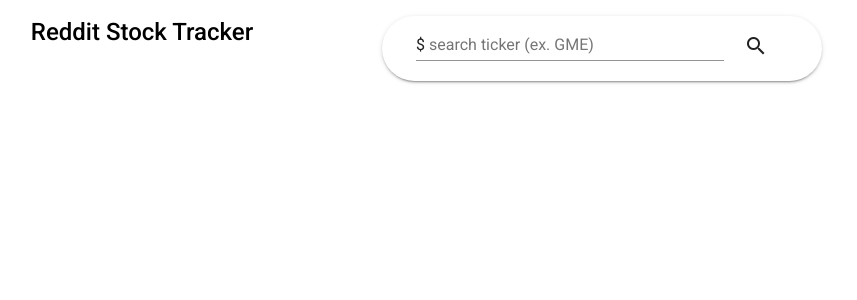
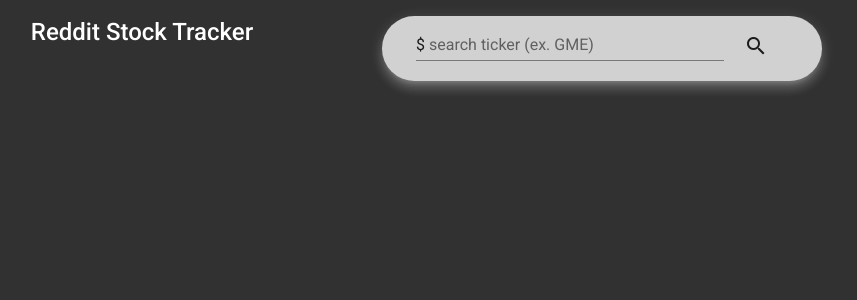
Before and after one commit to super-okay/reddit-stock-tracker, an Angular app in the folder frontend/rst-frontend/: page / in a window 1280 px wide. Shown: the top 300 px of the page, without its empty margins (218-1075 px from the left). Built offline with nearby package versions, Linux system fonts and the light colour scheme.

Commit message:
updated UI

```diff
--- a/frontend/rst-frontend/src/app/home-page/home-page.component.html
+++ b/frontend/rst-frontend/src/app/home-page/home-page.component.html
@@ -4,7 +4,7 @@
     <div class="header-container">
         <h1 class="main-header" fxFlex="30">Reddit Stock Tracker</h1>
         <div fxFlex="15"></div>
-        <mat-card class="search-border mat-elevation-z2" fxFlex>
+        <mat-card class="search-box mat-elevation-z10 custom-shadow" fxFlex>
             <mat-form-field class="ticker-input" [floatLabel]="'never'">
                 <!-- <mat-label>Ticker</mat-label> -->
                 <input matInput placeholder="search ticker (ex. GME)" [(ngModel)]="selectedTicker">
@@ -15,17 +15,18 @@
     </div>
 
     <div class="card-container">
-        <mat-card class="mat-elevation-z3" *ngIf="!isValidTicker">
+        <mat-card class="invalid-card mat-elevation-z3 custom-shadow" *ngIf="!isValidTicker">
             Invalid ticker.
         </mat-card>
 
-        <mat-card class="mat-elevation-z3" *ngIf="isValidTicker && hasLoaded">
+        <mat-card class="valid-card mat-elevation-z3 custom-shadow" *ngIf="isValidTicker && hasLoaded">
             <h2 class="card-header">{{fullName}} ({{submittedTicker}})</h2>
+            <p class="date-header">{{dateAtOpen}}</p>
             <p class="stock-text">
-                Price at market open on <span class="big-text">{{dateAtOpen}}</span> was <span class="big-text">${{priceAtOpen}}</span>.<br>
-                Price at market close on <span class="big-text">{{dateAtOpen}}</span> was <span class="big-text">${{priceAtClose}}</span>.<br>
-                <span [ngClass]="{'red-text':percentChange < 0, 'green-text':percentChange>=0}">{{percentChange}}%</span> change intraday.<br>
-                <span class="big-text">{{numRedditPosts}}</span> post(s) on r/wallstreetbets mention {{submittedTicker}} in the past day.
+                Open: ${{priceAtOpen}}<br>
+                Close: ${{priceAtClose}}<br>
+                <span [ngClass]="{'red-text':percentChange < 0, 'green-text':percentChange>=0}">{{percentChange}}%</span> change intraday<br>
+                <span class="big-text">{{numRedditPosts}}</span> post(s) on r/wallstreetbets mention {{submittedTicker}} in the past day
             </p>
         </mat-card>
     </div>
--- a/frontend/rst-frontend/src/app/home-page/home-page.component.scss
+++ b/frontend/rst-frontend/src/app/home-page/home-page.component.scss
@@ -4,6 +4,7 @@
 
 .main-header {
     font-weight: 500;
+    color: white;
 }
 
 .header-container {
@@ -12,11 +13,13 @@
     max-width: 800px;
 }
 
-.search-border {
+.search-box {
     margin: auto;
     border-radius: 45px;
     padding: 0;
     text-align: center;
+    // color: white;
+    background-color: rgb(209, 209, 209);
 }
 
 mat-form-field.ticker-input {
@@ -30,8 +33,18 @@
     margin-top: 4vh;
 }
 
+.invalid-card, .valid-card {
+    background-color: rgb(90, 90, 90);
+    color: white;
+}
+
 .card-header {
     text-align: center;
+}
+
+.date-header {
+    font-weight: 500;
+    font-size: large;
 }
 
 .stock-text {
@@ -46,11 +59,11 @@
 .stock-text .green-text {
     font-weight: 500;
     font-size: large;
-    color: green;
+    color: rgb(0, 187, 0);
 }
 
 .stock-text .red-text {
     font-weight: 500;
     font-size: large;
-    color: red;
+    color: rgb(255, 100, 100);
 }
--- a/frontend/rst-frontend/src/styles.scss
+++ b/frontend/rst-frontend/src/styles.scss
@@ -68,7 +68,18 @@
 // that you are using.
 @include angular-material-theme($rst-frontend-theme);
 
-/* You can add global styles to this file, and also import other style files */
+// adding custom shadows
+.custom-shadow {
+  @include mat-elevation(8, #ffffff, 1)
+}
 
-html, body { height: 100%; }
-body { margin: 0; font-family: Roboto, "Helvetica Neue", sans-serif; }
+// regular global css
+html, body {
+  height: 100%;
+  background-color: rgb(49, 49, 49);
+}
+
+body {
+  margin: 0;
+  font-family: Roboto, "Helvetica Neue", sans-serif;
+}
```
